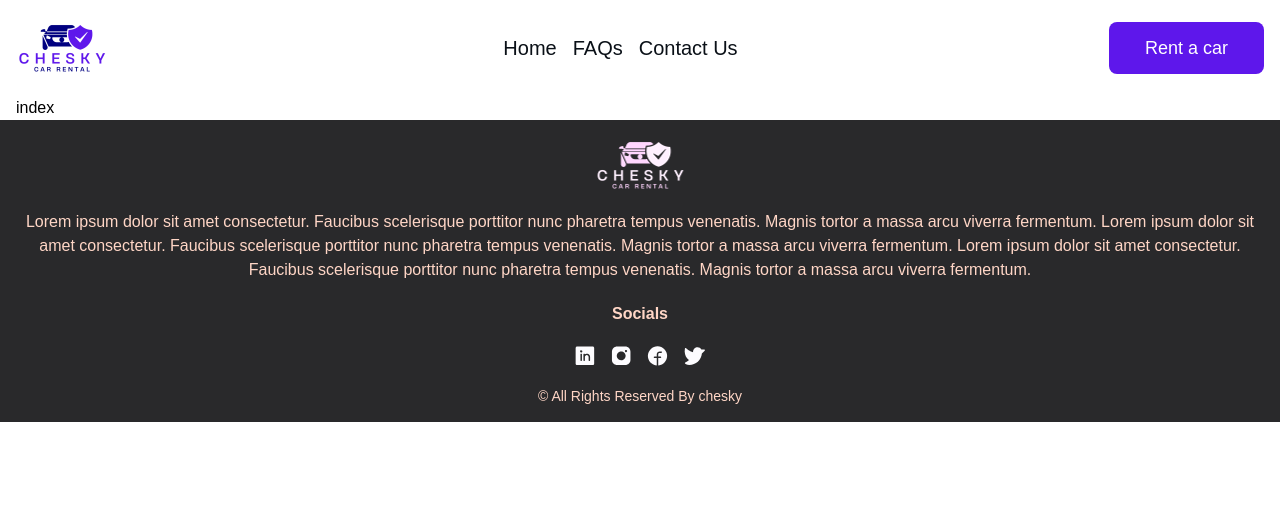
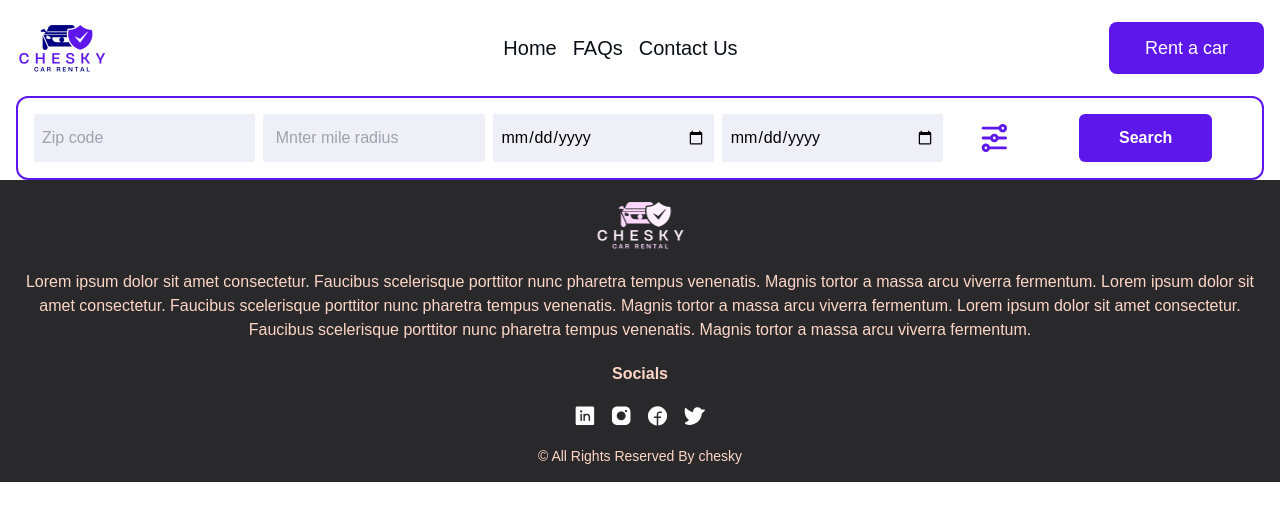
Before and after one commit to AfeezGL/chesky-frontend, a Next.js app: page /cars in a window 1280 px wide. Shown: the top 520 px of the page. Built offline with nearby package versions, Linux system fonts and the light colour scheme.

Commit message:
feat: adds search bar to cars page

```diff
--- a/pages/cars/index.jsx
+++ b/pages/cars/index.jsx
@@ -1,3 +1,9 @@
+import SearchBar from '@/components/SearchBar';
+
 export default function Index() {
-  return <div>index</div>;
+  return (
+    <>
+      <SearchBar />
+    </>
+  );
 }
```
